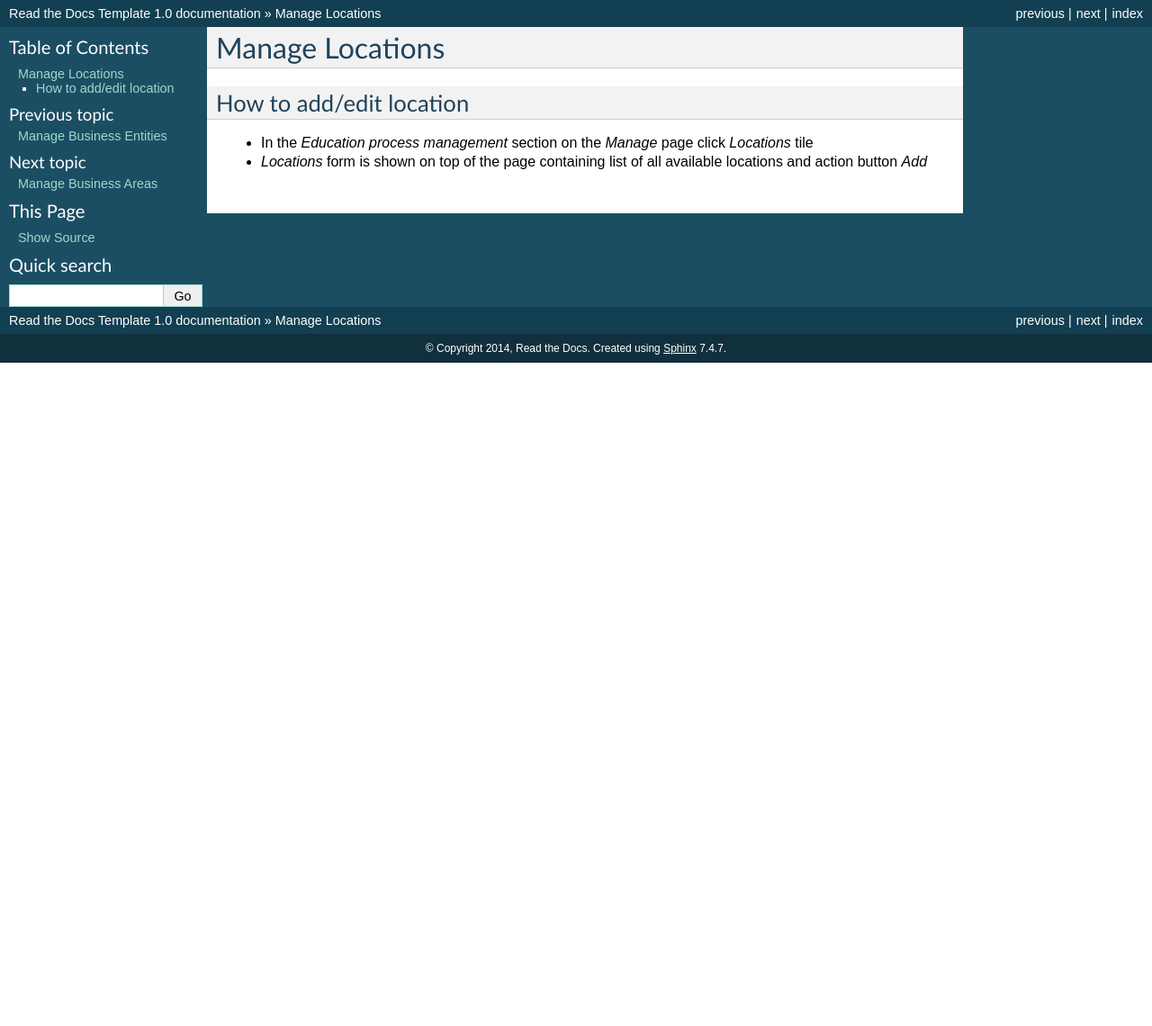
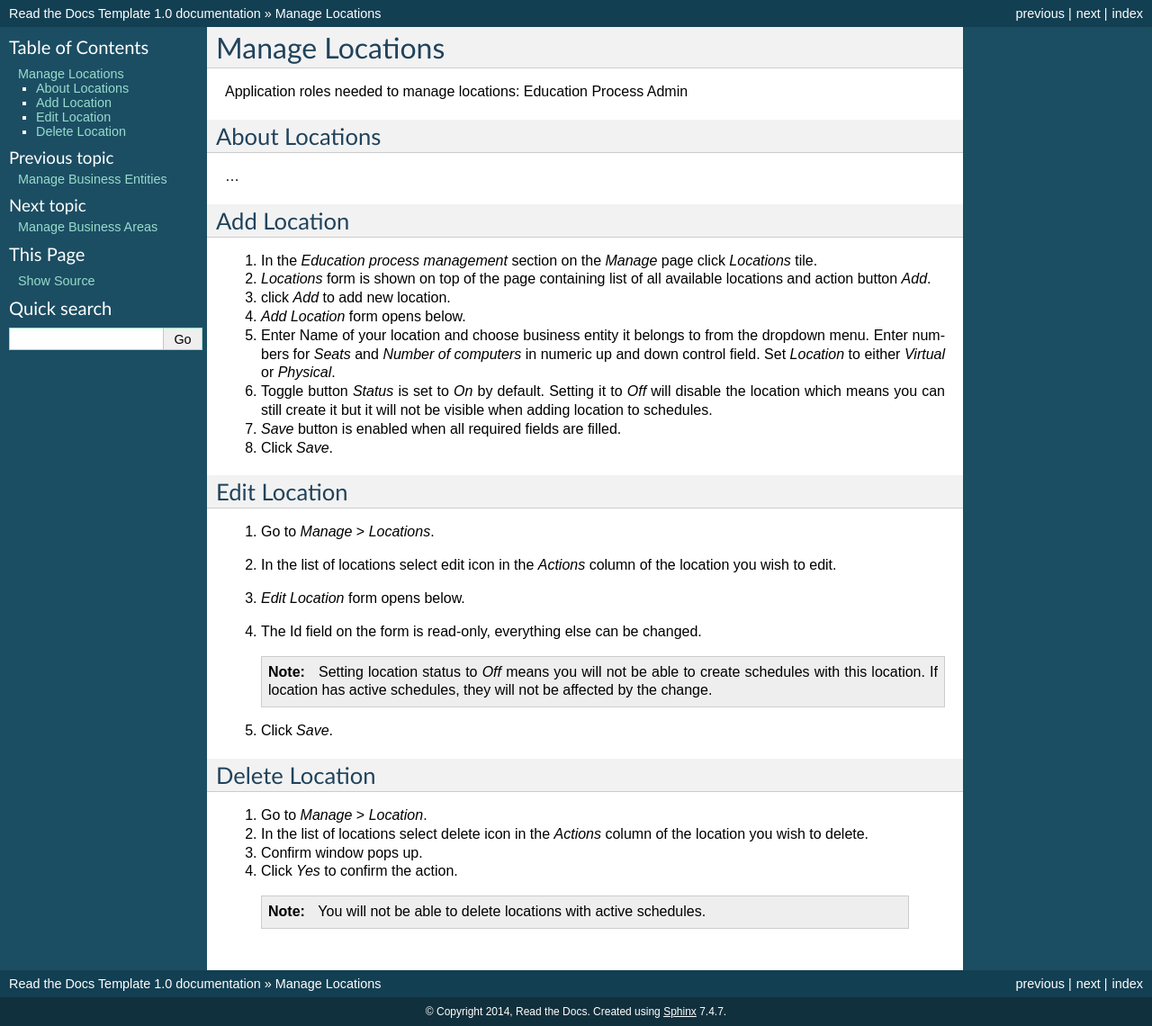
Before and after one commit to pslisko/performa365docs, a Sphinx documentation site: the page built from docs/howto/manage_locations.rst, in a window 1280 px wide. Shown: the whole page at 90% size. Built offline with Sphinx 7.4.7, drawn with Linux system fonts in a browser that asks for light colours; pages that are not in the unit, such as notebooks, are missing from menus; before the commit the page ends 900 px from its top, so only the background shows below that.

Commit message:
Update manage_locations.rst

```diff
--- a/docs/howto/manage_locations.rst
+++ b/docs/howto/manage_locations.rst
@@ -1,8 +1,43 @@
 Manage Locations
 ================
 
-How to add/edit location
+Application roles needed to manage locations: Education Process Admin
+
+About Locations
+^^^^^^^^^^^^^^
+
+...
+
+Add Location
 ^^^^^^^^^^^^^^^^^^^^^^^^^^^
 
-- In the *Education process management* section on the *Manage* page click *Locations* tile
-- *Locations* form is shown on top of the page containing list of all available locations and action button *Add*
+#. In the *Education process management* section on the *Manage* page click *Locations* tile.
+#. *Locations* form is shown on top of the page containing list of all available locations and action button *Add*.
+#. click *Add* to add new location.
+#. *Add Location* form opens below.
+#. Enter Name of your location and choose business entity it belongs to from the dropdown menu. Enter numbers for *Seats* and *Number of computers* in numeric up and down control field. Set *Location* to either *Virtual* or *Physical*.
+#. Toggle button *Status* is set to *On* by default. Setting it to *Off* will disable the location which means you can still create it but it will not be visible when adding location to schedules.
+#. *Save* button is enabled when all required fields are filled.
+#. Click *Save*.
+
+Edit Location
+^^^^^^^^^^^^^^^^^^^^^^^^^^^
+
+#. Go to *Manage* > *Locations*.
+#. In the list of locations select edit icon in the *Actions* column of the location you wish to edit.
+#. *Edit Location* form opens below.
+#. The Id field on the form is read-only, everything else can be changed.
+
+   .. note:: Setting location status to *Off* means you will not be able to create schedules with this location. If location has active schedules, they will not be affected by the change.
+
+#. Click *Save*.
+
+Delete Location
+^^^^^^^^^^^^^^
+
+#. Go to *Manage* > *Location*.
+#. In the list of locations select delete icon in the *Actions* column of the location you wish to delete.
+#. Confirm window pops up.
+#. Click *Yes* to confirm the action.
+
+ .. note:: You will not be able to delete locations with active schedules.
```
